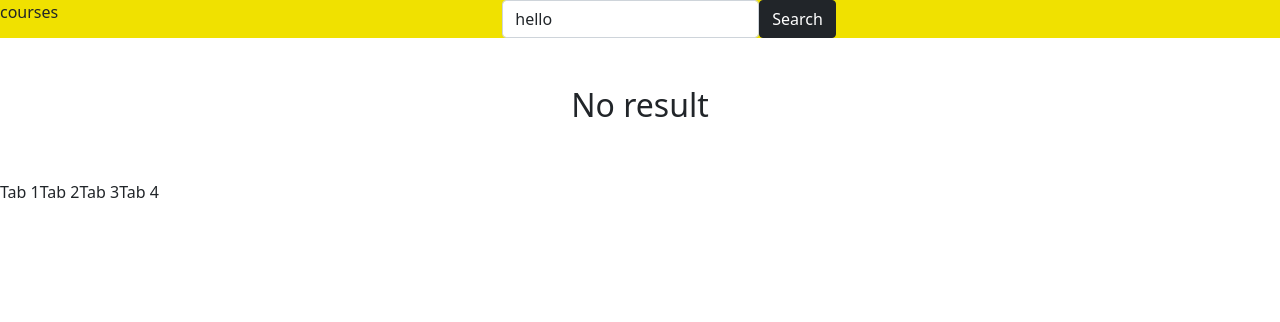
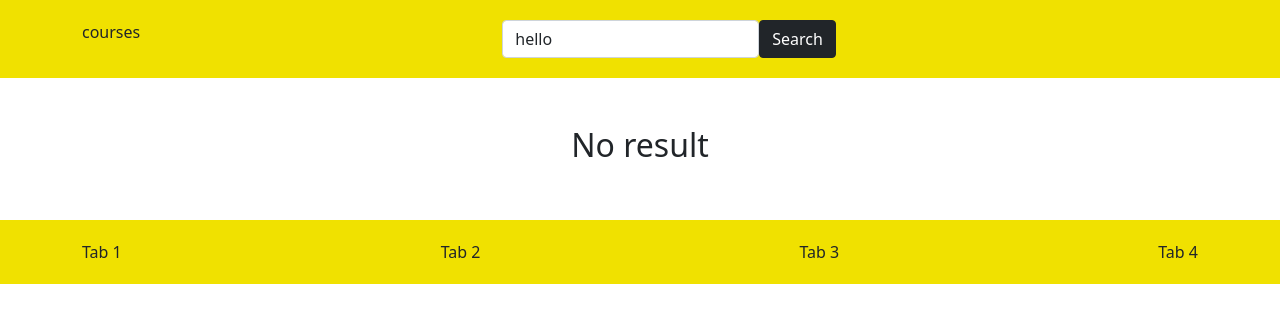
Before and after one commit to ErgashevUlugbek/rsclone, a website built with webpack: page index.html in a window 1280 px wide. Built offline with nearby package versions, Linux system fonts and the light colour scheme.

Commit message:
fix: fix header style

```diff
--- a/src/components/common/common.css
+++ b/src/components/common/common.css
@@ -1,9 +1,21 @@
-header {
+header, footer {
     position: sticky;
-    top: 0;
+    left: 0;
+    right: 0;
+    padding: 20px 0;
+    background-color: var(--yellow);
+    z-index: 9999;
+}
+
+header .container, footer .container {
     display: flex;
     justify-content: space-between;
-    left: 0;
+}
+
+header {
+    top: 0;
+}
+
+footer {
     bottom: 0;
-    background-color: var(--yellow);
 }
--- a/src/components/common/common.ts
+++ b/src/components/common/common.ts
@@ -1,8 +1,9 @@
 export default function commonTags() {
     const header: HTMLElement = document.createElement("header");
     const main: HTMLElement = document.createElement("main");
-    const footer: HTMLElement = document.createElement("footer")
+    const footer: HTMLElement = document.createElement("footer");
     header.innerHTML = `
+        <div class="container">
             <div class="courses">courses</div>
             <div class="search">
                 <div class="form-group d-flex">
@@ -13,6 +14,7 @@ export default function commonTags() {
                 </div>
             </div>
             <div class="notification"></div>
+        </div>
     `;
 
     main.innerHTML = `
@@ -22,14 +24,12 @@ export default function commonTags() {
     `;
 
     footer.innerHTML = `
-        <footer>
-            <div class="d-flex">
+        <div class="container">
             <div>Tab 1</div>
             <div>Tab 2</div>
             <div>Tab 3</div>
             <div>Tab 4</div>
         </div>
-        </footer>
     `
 
     return [header, main, footer];
--- a/src/style.css
+++ b/src/style.css
@@ -1,10 +1,8 @@
 @import 'components/layout.css';
 @import "./styles/main.css";
 
-.container {
-  width: 80%;
-  margin: 0 auto;
-  color: var(--midnight);
+html {
+  height: 100%;
 }
 
 .card {
```
Also changed, not shown: index.html (+0 -1 lines), dist/bundle.js. Lines whose indentation alone changed are shown as unchanged.
